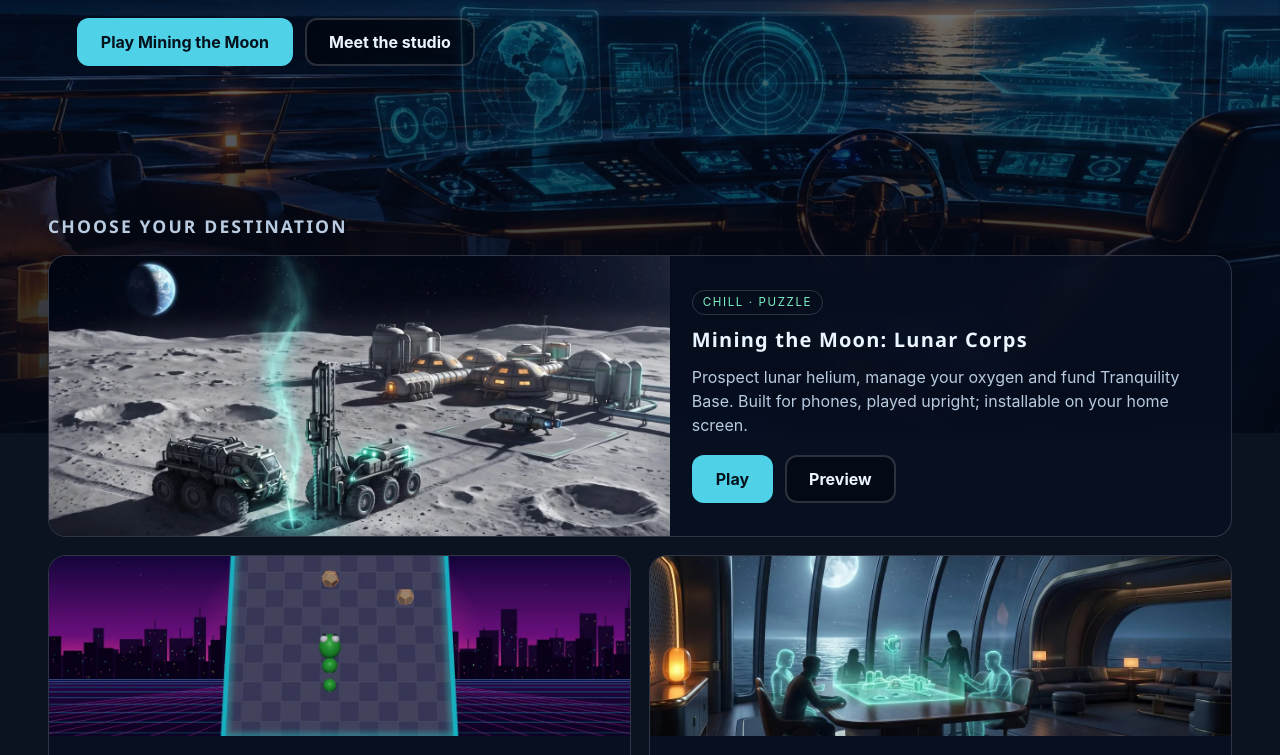
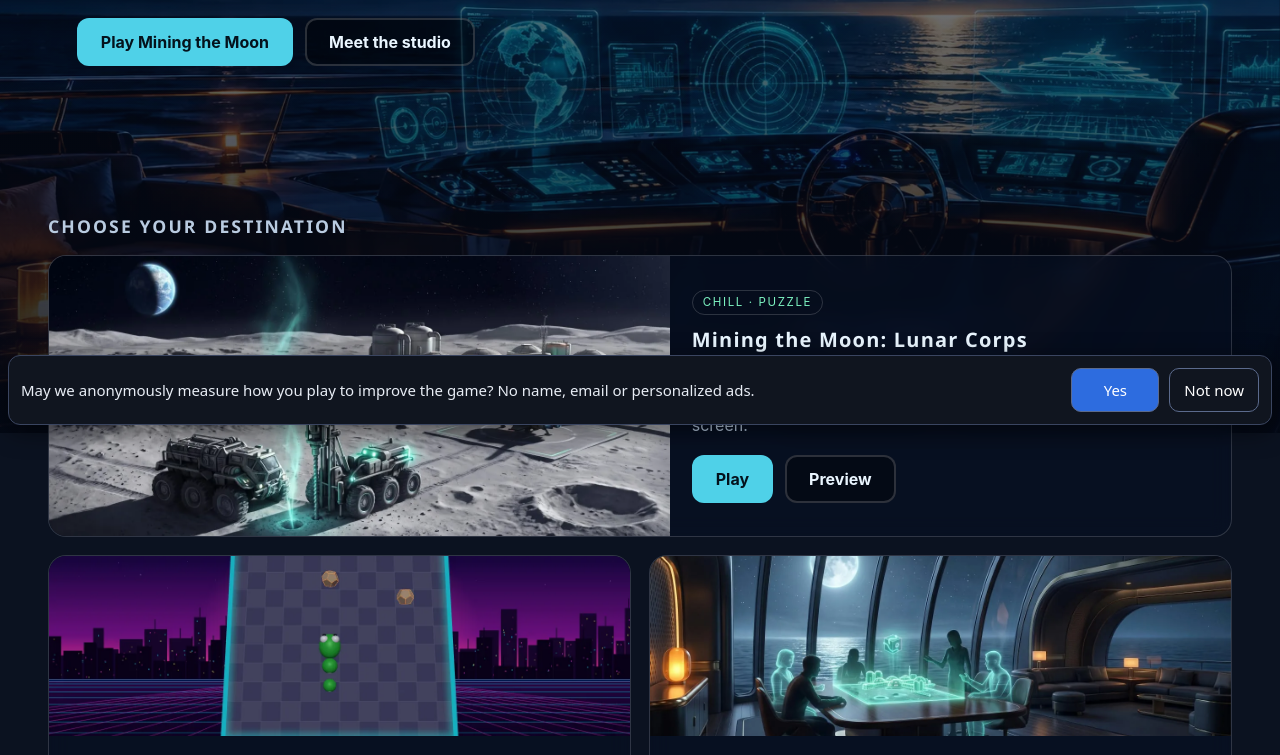
Before and after one commit to alphaiatestudio/alphaiatestudio.github.io, a plain HTML site: page index.html in a window 1280 px wide. Shown: the part 367-1122 px from the top of the page. Drawn offline with Linux system fonts and the light colour scheme.

Commit message:
Site: chinês simplificado (zh-Hans) e telemetria AIA v02 com consentimento
- Botão 中文 (sem bandeira), I18N.zh com todas as chaves, lang="zh-Hans", fonte do sistema para chinês
- AIA v02 (Helena): init com GA4 G-NX13HK9MDJ, barra de consentimento, setLang na troca de idioma
- Nada vai ao Google sem o "Pode"; português idêntico ao anterior (teste em 5 contextos)

Co-Authored-By: Claude Opus 5.5 <noreply@anthropic.com>

```diff
--- /dev/null
+++ b/aia-track.js
@@ -0,0 +1,187 @@
+/*! AIA track v02 · Alpha-IAte Studio · Helena (métricas)
+ *  Um arquivo só, sem dependências. Serve aos DOIS jogos (Mining the Moon e Snakes Neon 3D), web e APK.
+ *
+ *  Uso:
+ *    AIA.init({ game: 'mining' | 'snake', ver: '0.9', lang: LANG, ga: 'G-XXXXXXXXXX' });  // ga é opcional
+ *    AIA.setLang('zh');                      // ao trocar de idioma
+ *    AIA.askConsent();                       // 1ª abertura: barra de aviso (aceitar / recusar)
+ *    AIA.track('first_sale', { t_s: AIA.activeSeconds() });
+ *    AIA.once('first_sale', { t_s: ... });   // só na 1ª vez deste aparelho
+ *    AIA.shareLog();                         // botão "Enviar relato" (testadores): baixa/compartilha um JSON
+ *
+ *  Regras de privacidade (valem para quem editar este arquivo):
+ *   - nenhum dado pessoal: sem nome, e-mail, texto digitado, localização, ids do aparelho;
+ *   - o identificador é aleatório, nasce no aparelho e some se o jogador limpar os dados;
+ *   - nada sai do aparelho para o Google sem o "aceitar"; o log local nunca sai sozinho;
+ *   - sem personalização de anúncios nem sinais do Google (jogadores de 13 anos jogam).
+ */
+(function (w) {
+  'use strict';
+  var K_ID = 'aia_id', K_CONSENT = 'aia_consent', K_LOG = 'aia_log', K_ONCE = 'aia_once';
+  var MAX_LOG = 2000, MAX_PER_SESSION = 300;
+  var cfg = { game: '?', ver: '?', ga: null, platform: 'web', debug: false, lang: null };
+  var now = Date.now;
+  var S = { sid: rnd(8), visMs: 0, visSince: null, count: 0, ready: false, gaLoaded: false, id: null, firstOpen: false };
+
+  function rnd(n) {
+    try { var a = new Uint8Array(n); w.crypto.getRandomValues(a); return Array.prototype.map.call(a, function (b) { return ('0' + b.toString(16)).slice(-2); }).join(''); }
+    catch (e) { var s = ''; for (var i = 0; i < n; i++) s += ('0' + Math.floor(Math.random() * 256).toString(16)).slice(-2); return s; }
+  }
+  function get(k) { try { return w.localStorage.getItem(k); } catch (e) { return null; } }
+  function set(k, v) { try { w.localStorage.setItem(k, v); } catch (e) {} }
+  function readJSON(k, d) { try { var v = JSON.parse(get(k)); return v == null ? d : v; } catch (e) { return d; } }
+  // idioma do jogo: pt, en, es, zh (chinês simplificado) ou zh-Hant (tradicional); usa cfg.lang e cai no idioma do aparelho
+  function lk() {
+    var l = String(cfg.lang || (w.navigator && w.navigator.language) || 'pt').toLowerCase();
+    if (l.indexOf('zh') === 0) return /tw|hk|mo|hant/.test(l) ? 'zh-Hant' : 'zh';
+    return l.slice(0, 2);
+  }
+  function consent() { var c = get(K_CONSENT); return c === '1' ? true : c === '0' ? false : null; }
+
+  // só números, booleanos e textos curtos entram nos eventos
+  function clean(p) {
+    var o = {}, n = 0;
+    if (!p || typeof p !== 'object') return o;
+    for (var k in p) {
+      if (!Object.prototype.hasOwnProperty.call(p, k) || n >= 20) continue;
+      var v = p[k], t = typeof v;
+      if (t === 'number') { if (isFinite(v)) { o[String(k).slice(0, 30)] = Math.round(v * 100) / 100; n++; } }
+      else if (t === 'boolean') { o[String(k).slice(0, 30)] = v ? 1 : 0; n++; }
+      else if (t === 'string') { o[String(k).slice(0, 30)] = v.slice(0, 40); n++; }
+    }
+    return o;
+  }
+
+  function activeSeconds() {
+    var ms = S.visMs + (S.visSince ? now() - S.visSince : 0);
+    return Math.round(ms / 100) / 10;
+  }
+
+  function loadGA() {
+    if (S.gaLoaded || !cfg.ga || consent() !== true) return;
+    S.gaLoaded = true;
+    try {
+      w.dataLayer = w.dataLayer || [];
+      w.gtag = w.gtag || function () { w.dataLayer.push(arguments); };
+      w.gtag('js', new Date());
+      w.gtag('config', cfg.ga, {
+        client_id: S.id, client_storage: 'none',            // sem cookie; usa o id anônimo nosso (confirmar no GA4)
+        send_page_view: false, allow_google_signals: false, allow_ad_personalization_signals: false
+      });
+      w.gtag('set', 'user_properties', { game: cfg.game, platform: cfg.platform, lang: lk() });
+      var s = w.document.createElement('script');
+      s.async = true; s.src = 'https://www.googletagmanager.com/gtag/js?id=' + encodeURIComponent(cfg.ga);
+      s.onerror = function () {};
+      w.document.head.appendChild(s);
+    } catch (e) {}
+  }
+
+  function track(name, params) {
+    try {
+      if (!S.ready || typeof name !== 'string') return false;
+      var c = consent();
+      if (c === false) return false;                          // recusou: nada é guardado
+      if (++S.count > MAX_PER_SESSION) return false;          // trava contra laço descontrolado
+      var p = clean(params);
+      var ev = { n: name.slice(0, 40), t: now(), s: S.sid, p: p };
+      var log = readJSON(K_LOG, []);
+      log.push(ev);
+      if (log.length > MAX_LOG) log = log.slice(log.length - MAX_LOG);
+      set(K_LOG, JSON.stringify(log));
+      if (cfg.debug && w.console) w.console.log('[AIA]', ev.n, p);
+      if (c === true && cfg.ga) {
+        loadGA();
+        var gp = { game: cfg.game, ver: cfg.ver, platform: cfg.platform, lang: lk(), sid: S.sid };
+        for (var k in p) gp[k] = p[k];
+        if (w.gtag) w.gtag('event', ev.n, gp);
+      }
+      return true;
+    } catch (e) { return false; }
+  }
+
+  function once(name, params) {
+    var m = readJSON(K_ONCE, {});
+    if (m[name]) return false;
+    m[name] = 1; set(K_ONCE, JSON.stringify(m));
+    return track(name, params);
+  }
+
+  function exportLog() {
+    return { aia: 1, id: S.id, game: cfg.game, ver: cfg.ver, platform: cfg.platform, exported: now(), events: readJSON(K_LOG, []) };
+  }
+
+  function shareLog() {
+    try {
+      var data = JSON.stringify(exportLog());
+      var name = 'aia-relato-' + cfg.game + '-' + new Date().toISOString().slice(0, 10) + '.json';
+      var file = null;
+      try { file = new w.File([data], name, { type: 'application/json' }); } catch (e) {}
+      if (file && w.navigator.canShare && w.navigator.canShare({ files: [file] })) return w.navigator.share({ files: [file], title: 'Relato de teste' }).catch(function () {});
+      var a = w.document.createElement('a');
+      a.href = w.URL.createObjectURL(new w.Blob([data], { type: 'application/json' }));
+      a.download = name; w.document.body.appendChild(a); a.click();
+      setTimeout(function () { try { w.document.body.removeChild(a); w.URL.revokeObjectURL(a.href); } catch (e) {} }, 500);
+    } catch (e) {}
+  }
+
+  function setConsent(v) {
+    set(K_CONSENT, v ? '1' : '0');
+    if (v) { loadGA(); track('consent_given'); }
+    else { try { w.localStorage.removeItem(K_LOG); } catch (e) {} }
+  }
+
+  var TXT = {
+    pt: ['Podemos medir, de forma anônima, como você joga para melhorar o jogo? Sem nome, e-mail ou anúncios personalizados.', 'Pode', 'Agora não'],
+    en: ['May we anonymously measure how you play to improve the game? No name, email or personalized ads.', 'Yes', 'Not now'],
+    es: ['¿Podemos medir de forma anónima cómo juegas para mejorar el juego? Sin nombre, correo ni anuncios personalizados.', 'Sí', 'Ahora no'],
+    zh: ['我们可以匿名统计你的游戏方式，以改进游戏吗？不收集姓名和邮箱，也没有个性化广告。', '可以', '暂不'],
+    'zh-Hant': ['我們可以匿名統計你的遊戲方式，以改進遊戲嗎？不收集姓名和電子郵件，也沒有個人化廣告。', '可以', '暫不']
+  };
+  function askConsent(force) {
+    try {
+      if (!force && consent() !== null) return;
+      var t = TXT[lk()] || TXT.pt;
+      var d = w.document, bar = d.createElement('div');
+      bar.setAttribute('role', 'dialog'); bar.setAttribute('aria-live', 'polite');
+      bar.style.cssText = 'position:fixed;left:8px;right:8px;bottom:calc(8px + env(safe-area-inset-bottom,0px));z-index:2147483000;background:#10151f;color:#e8edf5;border:1px solid #3a4560;border-radius:12px;padding:12px;font:15px/1.35 system-ui,sans-serif;display:flex;gap:10px;align-items:center;flex-wrap:wrap;box-shadow:0 6px 24px #0008';
+      var m = d.createElement('div'); m.style.cssText = 'flex:1 1 220px'; m.textContent = t[0];
+      function btn(label, yes) {
+        var b = d.createElement('button'); b.textContent = label; b.type = 'button';
+        b.style.cssText = 'min-height:44px;min-width:88px;padding:0 14px;border-radius:10px;border:1px solid #5b6a8c;background:' + (yes ? '#2d6cdf' : 'transparent') + ';color:#fff;font:inherit;cursor:pointer';
+        b.onclick = function () { setConsent(yes); if (bar.parentNode) bar.parentNode.removeChild(bar); };
+        return b;
+      }
+      bar.appendChild(m); bar.appendChild(btn(t[1], true)); bar.appendChild(btn(t[2], false));
+      d.body.appendChild(bar);
+    } catch (e) {}
+  }
+
+  function init(o) {
+    try {
+      if (S.ready) return;
+      for (var k in o) cfg[k] = o[k];
+      cfg.platform = (w.Capacitor && w.Capacitor.isNativePlatform && w.Capacitor.isNativePlatform()) ? 'apk' : 'web';
+      var id = get(K_ID);
+      if (!id) { id = rnd(12); set(K_ID, id); S.firstOpen = true; }
+      S.id = id; S.ready = true;
+      if (!w.document.hidden) S.visSince = now();
+      w.document.addEventListener('visibilitychange', function () {
+        if (w.document.hidden) {
+          if (S.visSince) { S.visMs += now() - S.visSince; S.visSince = null; }
+          track('session_end', { dur_s: activeSeconds() });   // dur_s é acumulado; no painel vale o maior por sessão
+        } else if (!S.visSince) S.visSince = now();
+      });
+      loadGA();
+      track('game_open', { first: S.firstOpen, lang: lk() });
+    } catch (e) {}
+  }
+
+  // chamar quando o jogador trocar o idioma: AIA.setLang('zh')
+  function setLang(l) {
+    var from = lk(); cfg.lang = l;
+    track('lang_changed', { from: from, to: lk() });
+    if (w.gtag) w.gtag('set', 'user_properties', { lang: lk() });
+  }
+
+  w.AIA = { init: init, setLang: setLang, track: track, once: once, askConsent: askConsent, setConsent: setConsent, consent: consent, exportLog: exportLog, shareLog: shareLog, activeSeconds: activeSeconds };
+})(window);
--- a/app.js
+++ b/app.js
@@ -99,9 +99,29 @@
       theme_label: "Fondo", t_auto: "Automático", t_noite: "Noche neón", t_dia: "Día", t_ponte: "Puente de mando",
       now_auto: "Automático según tu hora local: ", now_manual: "Fondo elegido por ti: ",
       foot_made: "Hecho a bordo, con HTML puro y Three.js"
+    },
+    zh: {
+      tagline: "由一位指挥官和一支 AI 船员打造的游戏",
+      cta_play: "玩 Mining the Moon", cta_studio: "认识工作室",
+      games_title: "选择你的目的地",
+      mining_tag: "休闲 · 解谜",
+      mining_desc: "勘探月球氦，管理氧气，为静海基地筹集资金。专为手机竖屏游玩设计，可添加到主屏幕。",
+      snake_tag: "3D 街机",
+      snake_desc: "小蛇在立方体表面爬行。传送门、任务、多种模式、皮肤和最高分。",
+      snakes3d_tag: "测试中 · 3D 街机",
+      snakes3d_desc: "新一代立方体贪吃蛇：点击屏幕两侧转向、皮肤，在应用中还能倾斜手机操作。",
+      studio_tag: "模拟", studio_title: "工作室的游艇",
+      studio_desc: "登船，在工作室模拟中认识船员。",
+      btn_play: "开始游戏", btn_preview: "查看预览", close: "关闭",
+      real_shot: "游戏实机截图", soon: "截图即将推出",
+      pw_title: "船的密码", pw_desc: "输入密码，登上 Alphaiate 的演示。",
+      pw_ph: "输入密码", pw_btn: "登船", pw_wrong: "密码错误。", pw_unset: "无法加载船只，请检查网络连接。", pw_checking: "正在核对密码……", pw_boarding: "正在登船……",
+      theme_label: "背景", t_auto: "自动", t_noite: "霓虹之夜", t_dia: "白天", t_ponte: "指挥舰桥",
+      now_auto: "按你的当地时间自动切换：", now_manual: "你选择的背景：",
+      foot_made: "船上制作，纯 HTML 与 Three.js · 中文翻译审校中"
     }
   };
-  var HTML_LANG = { pt: "pt-BR", en: "en", es: "es" };
+  var HTML_LANG = { pt: "pt-BR", en: "en", es: "es", zh: "zh-Hans" };
 
   /* ============ UTIL ============ */
   function $(s, r) { return (r || document).querySelector(s); }
@@ -261,10 +281,16 @@
   });
 
   /* ============ INÍCIO ============ */
-  $$(".langs button").forEach(function (b) { b.addEventListener("click", function () { applyLang(b.dataset.lang); }); });
+  $$(".langs button").forEach(function (b) { b.addEventListener("click", function () { var from = lang; applyLang(b.dataset.lang); if (window.AIA && lang !== from) AIA.setLang(lang); }); });
   $$("[data-theme-mode]").forEach(function (b) { b.addEventListener("click", function () { applyMode(b.dataset.themeMode); }); });
 
   applyLang(detectLang());
+
+  /* ============ TELEMETRIA (AIA v02 · Helena · D-HEL1-1 a 3) ============ */
+  if (window.AIA) {
+    AIA.init({ game: "site", ver: "2026-11-01", lang: lang, ga: "G-NX13HK9MDJ" });
+    AIA.askConsent();
+  }
   initGames();
   var savedMode = store("aia-theme");
   applyMode(savedMode && (savedMode === "auto" || THEMES[savedMode]) ? savedMode : "auto");
--- a/style.css
+++ b/style.css
@@ -111,3 +111,9 @@ dialog::backdrop{background:rgba(2,6,16,.72);backdrop-filter:blur(4px)}
   *{transition:none!important;animation:none!important}
   html{scroll-behavior:auto}
 }
+
+/* chinês simplificado (zh-Hans): fonte do sistema, sem espaçamento nem caixa-alta forçados */
+.langs .lang-glyph{display:grid;place-items:center;width:28px;height:20px;border-radius:3px;box-shadow:0 0 0 1px rgba(255,255,255,.25);font-size:14px;line-height:1}
+html[lang^="zh"]{--font-b:"PingFang SC","Hiragino Sans GB","Microsoft YaHei","Noto Sans CJK SC","Noto Sans SC","Source Han Sans SC",sans-serif;--font-d:var(--font-b)}
+html[lang^="zh"] body{line-height:1.6;line-break:strict;word-break:normal;overflow-wrap:anywhere}
+html[lang^="zh"] *{letter-spacing:0!important;text-transform:none!important;font-style:normal}
```
Also changed, not shown: index.html (+5 -0 lines).
